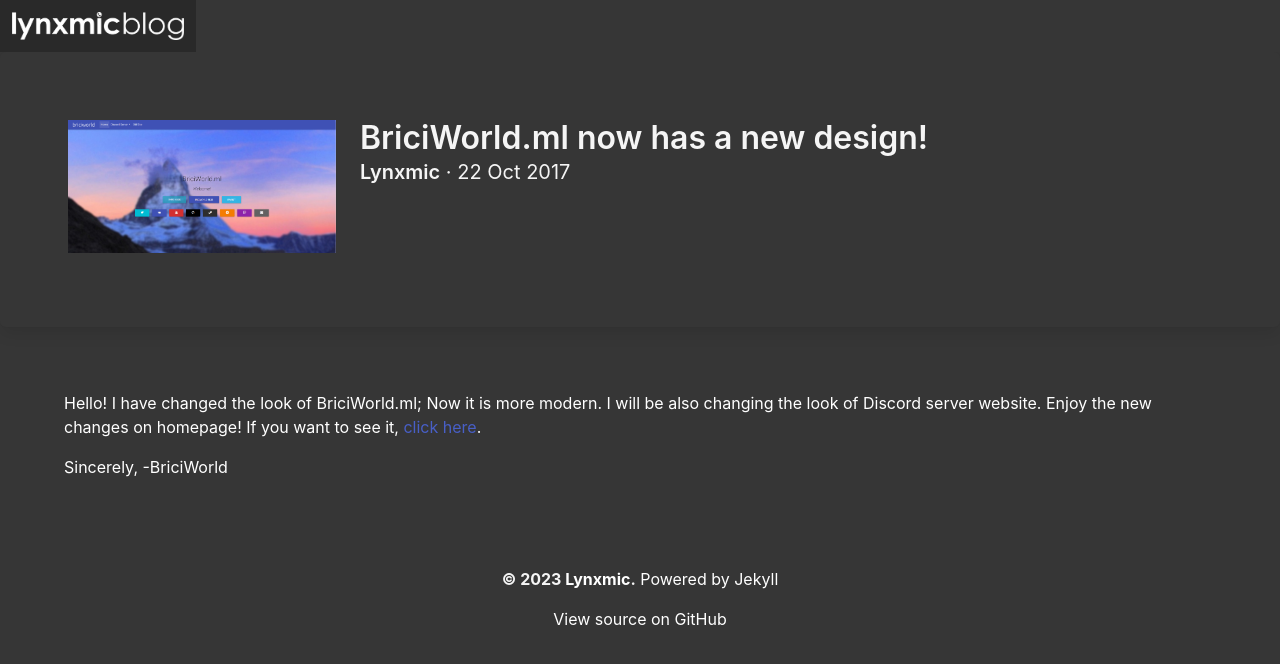
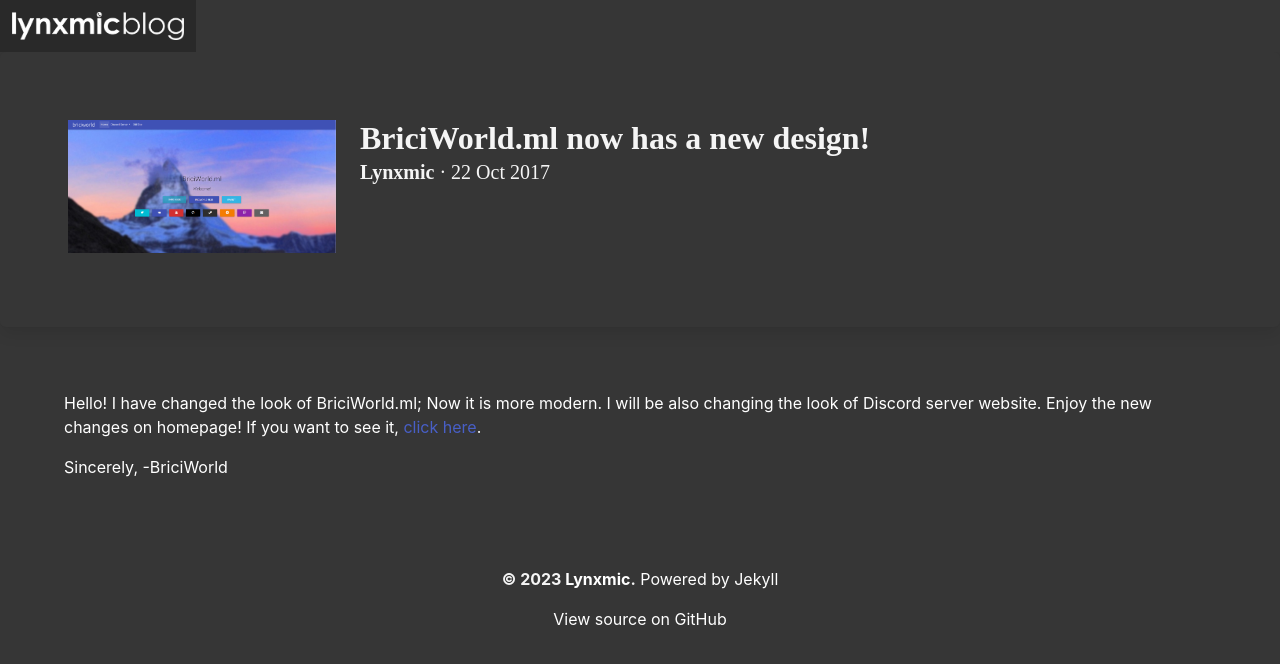
Before and after one commit to theclyron/lynxblog, a Jekyll site: the page built from docs/_posts/2017-10-22-briciworldml-now-has-a-new-design.markdown, in a window 1280 px wide. Shown: the top 664 px of the page. Built offline with Jekyll 4.4.1, drawn with Linux system fonts in a browser that asks for light colours; nearby versions of some CDN libraries.

Commit message:
switch to custom font for heading

```diff
--- a/docs/css/post.css
+++ b/docs/css/post.css
@@ -36,3 +36,6 @@
  p, h1, h2, h3, h4, ul, strong {
     color: white !important;
        }
+ .title, .subtitle {
+    font-family: "asap-light";
+ }
```
